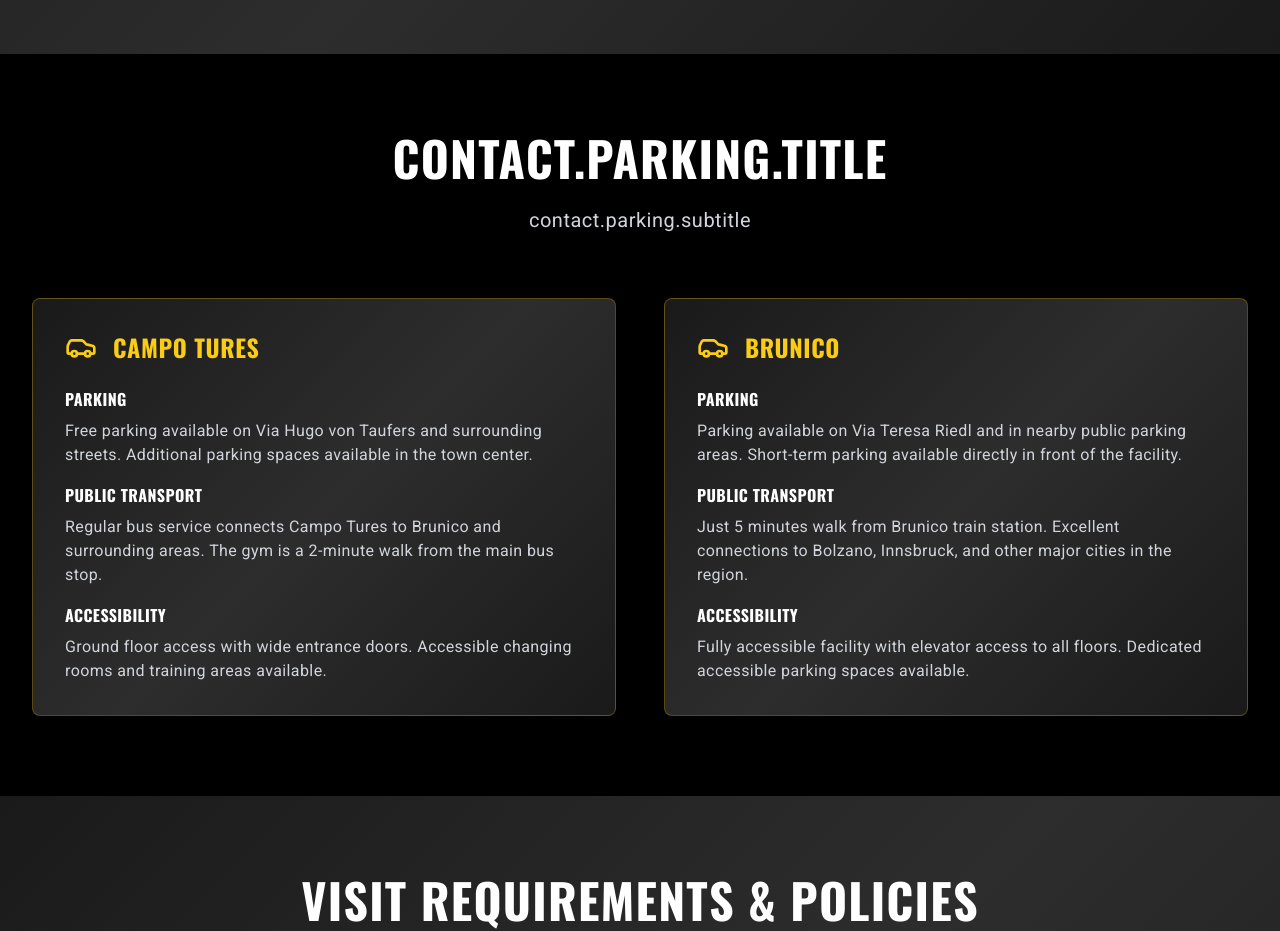
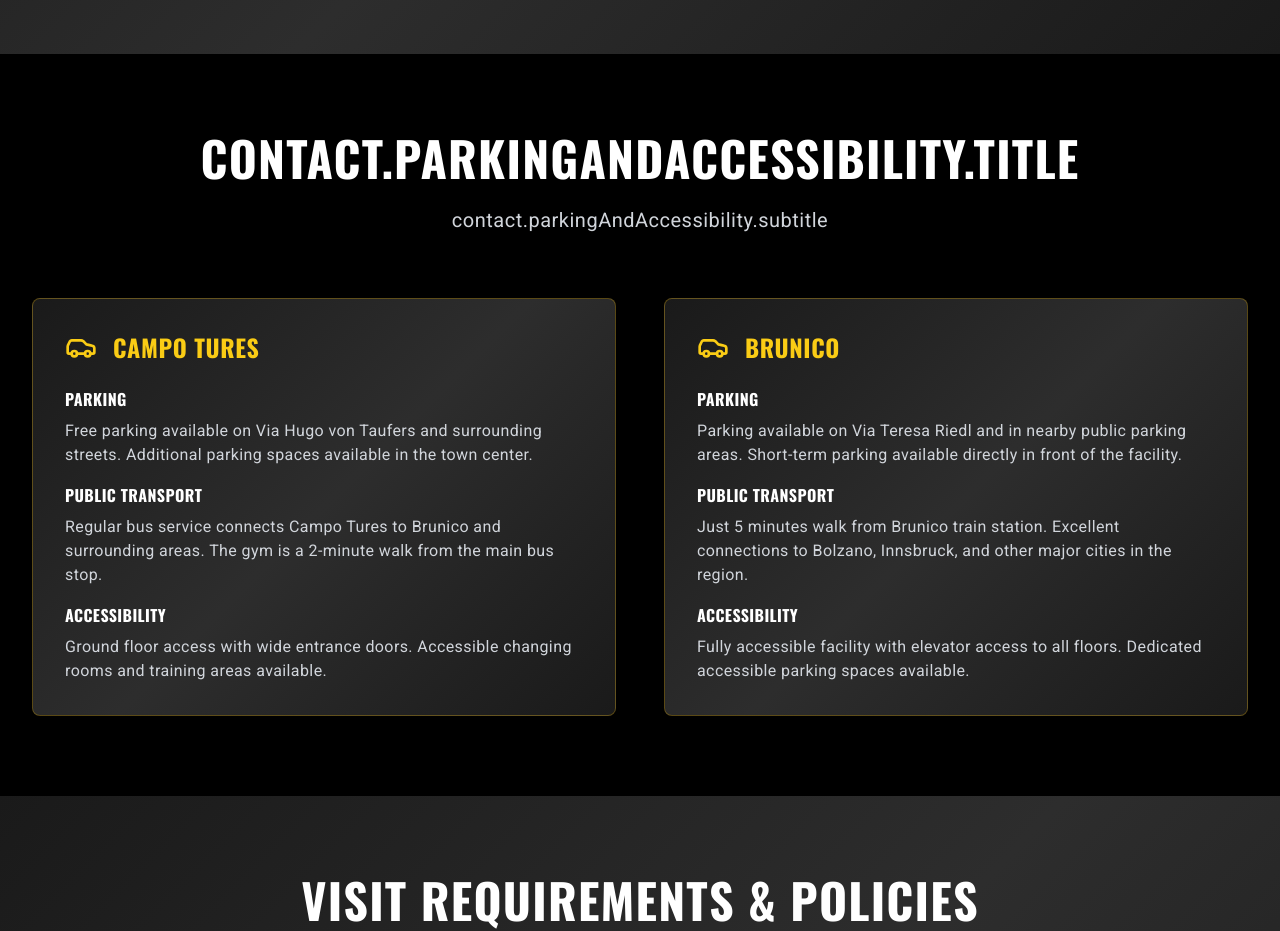
Before and after one commit to Leox-bot/SportAcademy, a React (Vite) app: page /contact in a window 1280 px wide. Shown: the part 1580-2511 px from the top of the page. Built offline with nearby package versions, Linux system fonts and the light colour scheme.

Commit message:
Fix parking section title and subtitle translations

```diff
--- a/src/pages/Contact.tsx
+++ b/src/pages/Contact.tsx
@@ -194,10 +194,10 @@ export default function Contact() {
         <div className="max-w-7xl mx-auto px-4 sm:px-6 lg:px-8">
           <div className="text-center mb-16">
             <h2 className="text-4xl md:text-5xl font-black mb-6 text-white tracking-wide uppercase">
-              {t('contact.parking.title')}
+              {t('contact.parkingAndAccessibility.title')}
             </h2>
             <p className="text-xl text-gray-300 tracking-wide">
-              {t('contact.parking.subtitle')}
+              {t('contact.parkingAndAccessibility.subtitle')}
             </p>
           </div>
 
```
